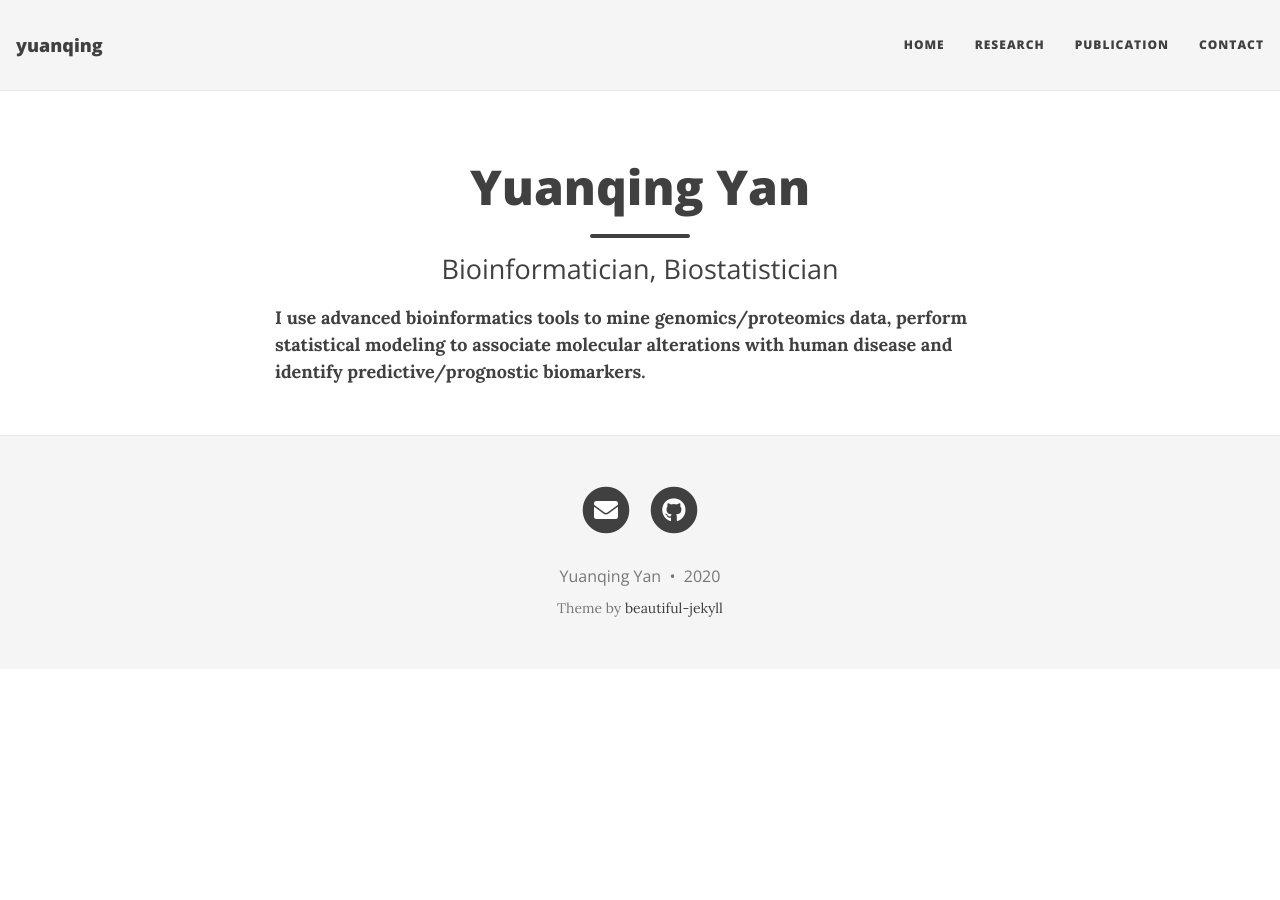
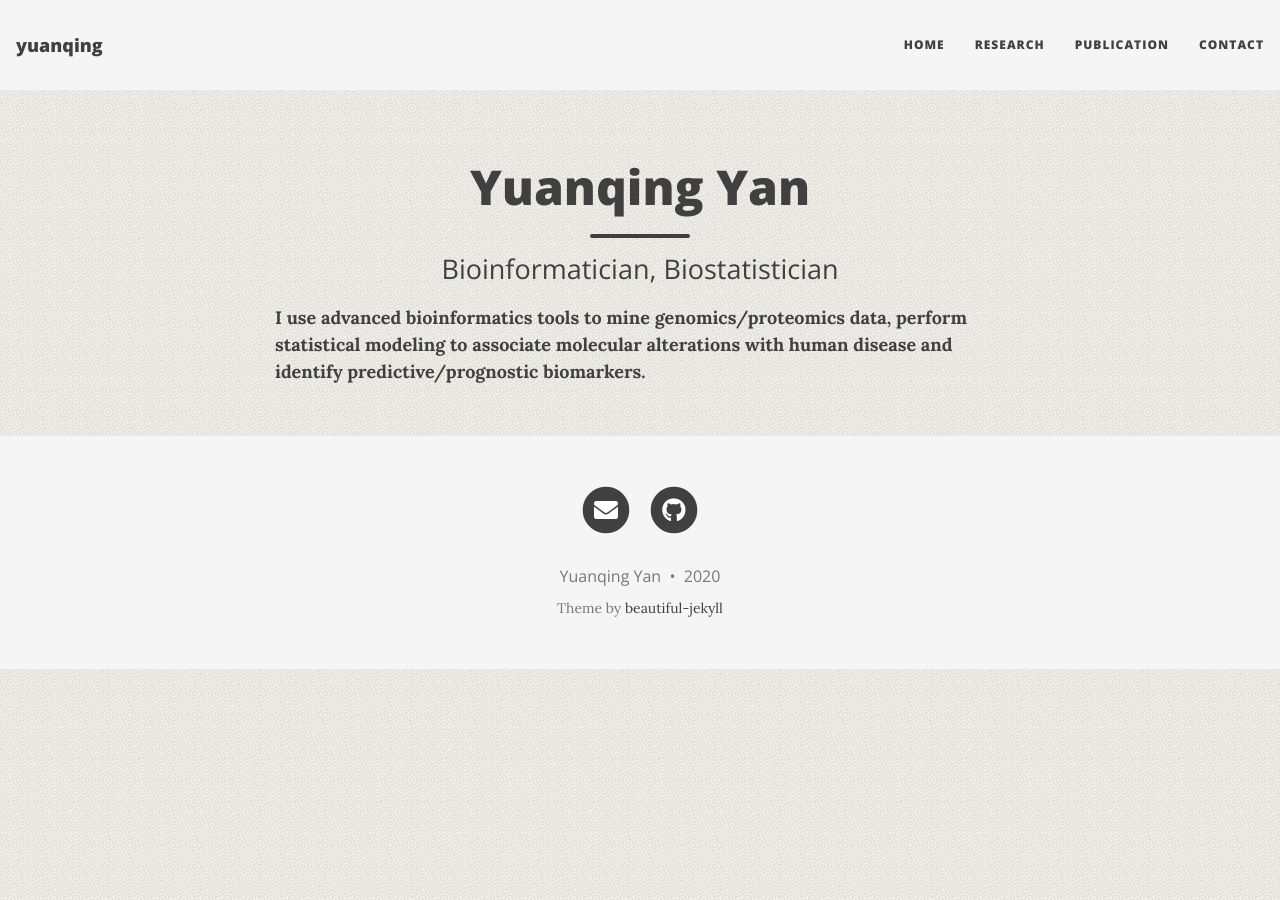
Before and after one commit to yuanqing-yan/Yuanqing, a Jekyll site: the page built from index.md, in a window 1280 px wide. Built offline with Jekyll 4.4.1, drawn with Linux system fonts in a browser that asks for light colours; nearby versions of some CDN libraries.

Commit message:
AddImage

```diff
--- a/_config.yml
+++ b/_config.yml
@@ -102,7 +102,7 @@ footer-link-col: "#404040"
 
 #navbar-img: "/img/github.png"
 #footer-img: "/assets/img/bgimage.png"
-#page-img: "/assets/img/bgimage.png"
+page-img: "/assets/img/bgimage.png"
 
 # Suggest a colour for mobile browsers to use as the browser's theme. This is only supported by a few mobile browsers.
 #mobile-theme-col: "#0085A1"
@@ -218,6 +218,7 @@ exclude:
 plugins:
   - jekyll-paginate
   - jekyll-sitemap
+  - jekyll-gist
 
 # Beautiful Jekyll / Dean Attali
 # 2fc73a3a967e97599c9763d05e564189
```
